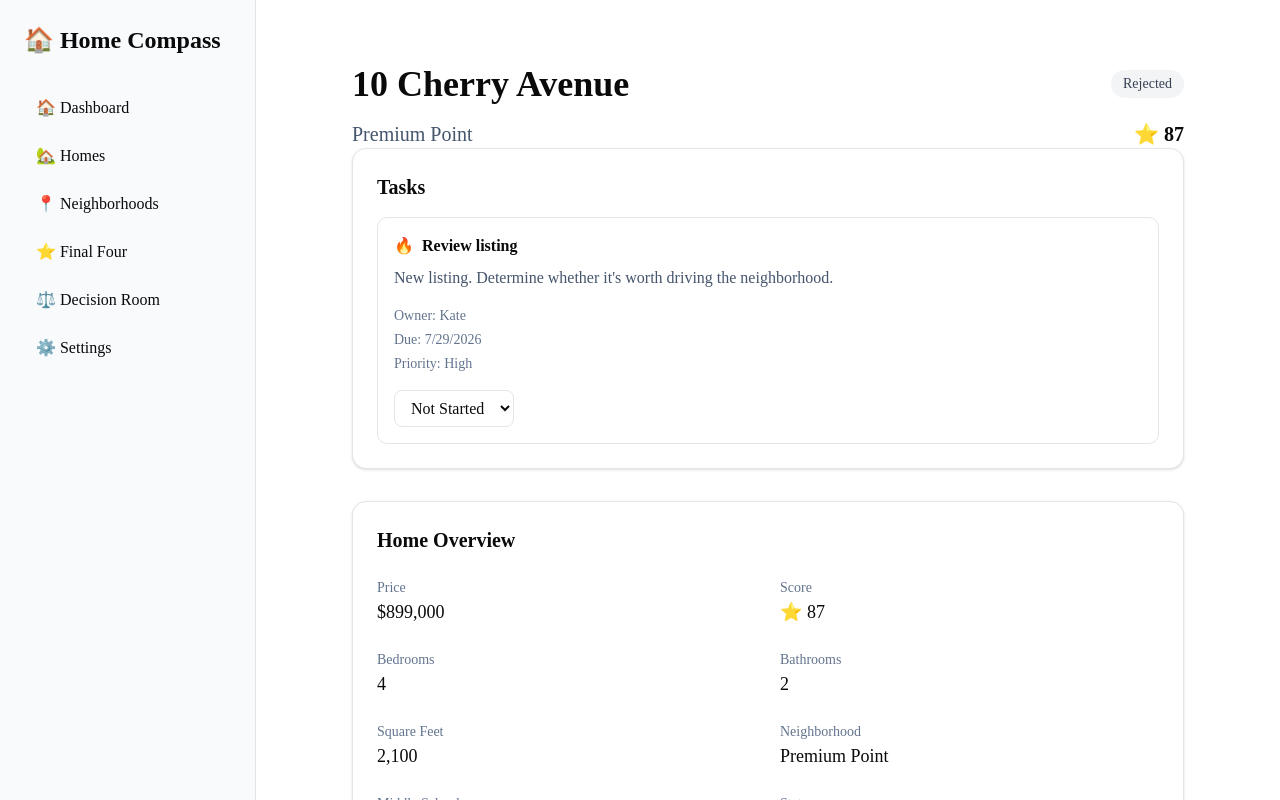
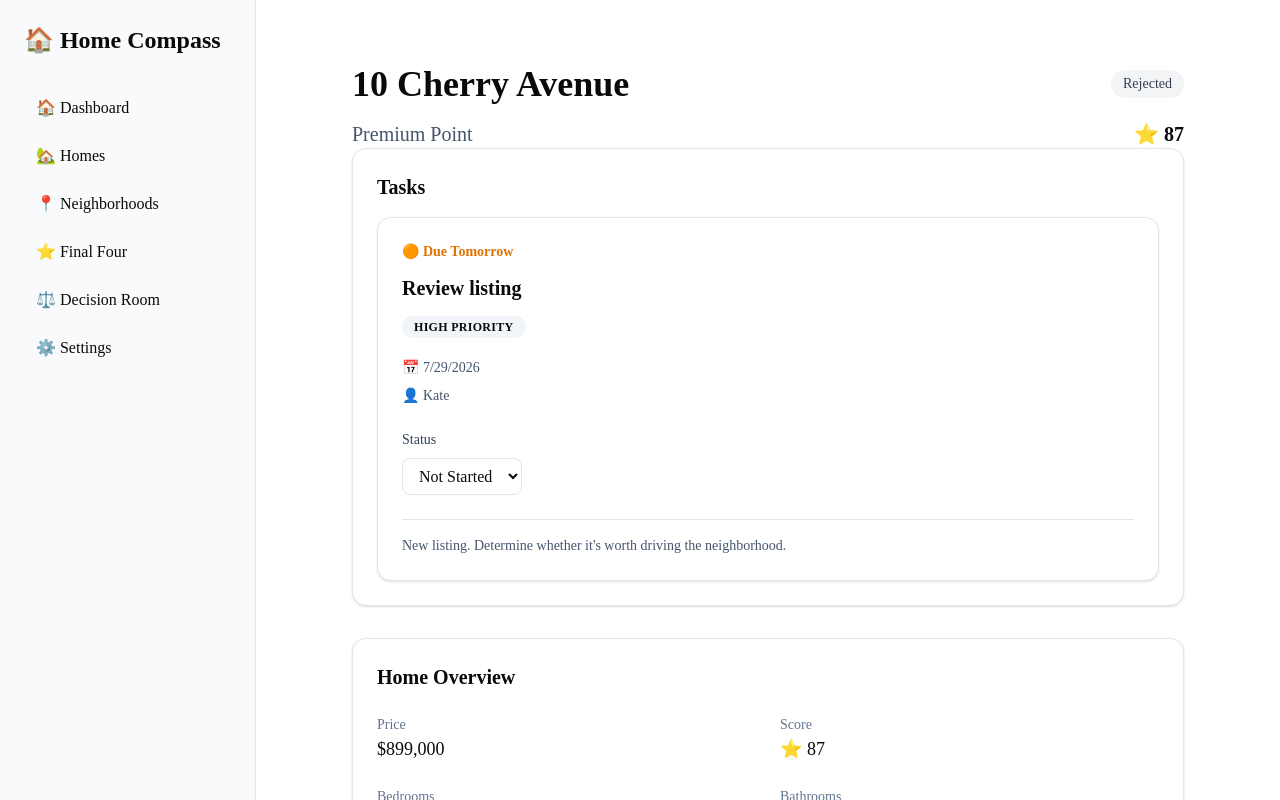
Before and after one commit to katehrd/home-compass, a Next.js app: page /homes/10-cherry in a window 1280 px wide. Shown: the top 800 px of the page. Built offline with nearby package versions, Linux system fonts and the light colour scheme.

Commit message:
feat: redesign task card information hierarchy

```diff
--- a/components/tasks/TaskCard.tsx
+++ b/components/tasks/TaskCard.tsx
@@ -11,40 +11,54 @@ export default function TaskCard({
   onStatusChange,
 }: TaskCardProps) {
   return (
-    <div className="rounded-lg border p-4">
-      <div className="flex items-center gap-2">
-        {task.priority === "High" && (
-          <span>🔥</span>
-        )}
+    <div className="rounded-xl border bg-white p-6 shadow-sm">
 
-        <h3 className="font-semibold">
+  <p className="text-sm font-semibold text-amber-600">
+    🟠 Due Tomorrow
+  </p>
+
+  <h3 className="mt-3 text-xl font-semibold">
     {task.title}
   </h3>
+
+  <div className="mt-3">
+    <span className="rounded-full bg-slate-100 px-3 py-1 text-xs font-semibold uppercase tracking-wide">
+      {task.priority} Priority
+    </span>
   </div>
 
-      {task.notes && (
-        <p className="mt-2 text-slate-600">
-          {task.notes}
+  <div className="mt-5 space-y-2 text-sm text-slate-600">
+
+    {task.dueDate && (
+      <p>
+        📅 {task.dueDate.toLocaleDateString()}
       </p>
     )}
 
-      <div className="mt-4 text-sm text-slate-500 space-y-1">
-        <p>Owner: {task.owner}</p>
+    <p>
+      👤 {task.owner}
+    </p>
 
-        {task.dueDate && (
-          <p>
-            Due: {task.dueDate.toLocaleDateString()}
-          </p>
-        )}
-
-        <p>Priority: {task.priority}</p>
   </div>
 
-      <div className="mt-4">
+      <div className="mt-6">
+
+  <p className="mb-2 text-sm font-medium text-slate-700">
+    Status
+  </p>
+
   <TaskStatusSelect
     value={task.status}
     onChange={onStatusChange}
   />
+
+  {task.notes && (
+  <div className="mt-6 border-t pt-4">
+    <p className="text-sm text-slate-600">
+      {task.notes}
+    </p>
+  </div>
+)}
 </div>
     </div>
   );
```
Also changed, not shown: lib/taskUtils.ts (added), 2 other files (tests, documents, lock files or other folders). Lines whose indentation alone changed are shown as unchanged.
